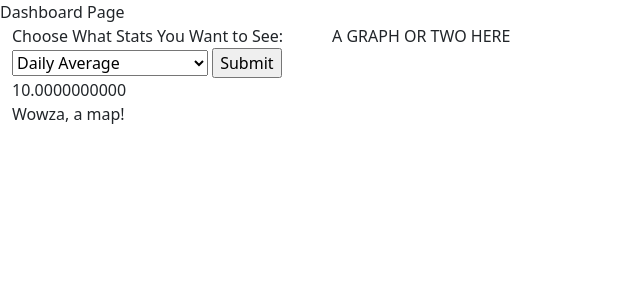
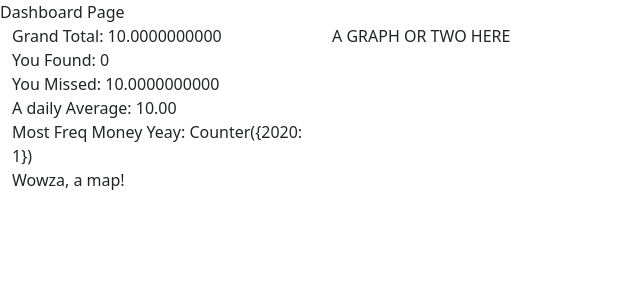
Before and after one commit to makeller234/money_tracking, a Flask app: page /dashboard in a window 1280 px wide. Shown: the top 300 px of the page, without its empty margins (0-640 px from the left). Run offline with Flask 2, Linux system fonts and the light colour scheme; the visitor is signed in with stand-in values (Sample User, id 1); tables that the repository leaves empty hold one stand-in row (values such as "Sample post").

Commit message:
updated sql dtabase b/c of missing true/false in missed column, added total money and part of most freq money year functions

```diff
--- a/crud.py
+++ b/crud.py
@@ -27,6 +27,18 @@ def create_money_entry(email, date, amount, address, city, state, zip, locname,
 
     return money
 
+def total_money(user_email):
+    all_user_results = Monies.query.filter_by(email = user_email).all()
+    total_found = 0
+    total_missed = 0
+    for elem in all_user_results:
+        if elem.missed == False:
+            total_found += elem.amount
+        elif elem.missed == True:
+            total_missed += elem.amount
+
+    return {'Total_Found': total_found, "Total_Missed": total_missed}
+
 def daily_average(user_email):
     all_user_results = Monies.query.filter_by(email = user_email).all()
     total = 0
@@ -37,8 +49,19 @@ def daily_average(user_email):
         if elem.date not in unique_days:
             unique_days.append(elem.date)
 
-    return total / len(unique_days)
+    return round(total / len(unique_days), 2)
 
+def most_freq_money_and_year(user_email):
+    all_user_results = Monies.query.filter_by(email = user_email).all()
+
+    money_years = []
+    for elem in all_user_results:
+        money_years.append(elem.money_year)
+
+    money_year_counter = Counter(money_years)
+
+    return money_year_counter
+#stats function that does all stats, to have fewer queries and returns dictionary of all stats, or one function per stat
 
 if __name__ == "__main__":
     from server import app
--- a/server.py
+++ b/server.py
@@ -99,13 +99,11 @@ def coin_entry():
 
 @app.route('/dashboard')
 def dashboard():
+    total = crud.total_money(session['email'])
+    day_avg = crud.daily_average(session['email'])
+    money_years = crud.most_freq_money_and_year(session['email'])
 
-    stat_choice = request.args.get('stats')
-    print('TESTING STAT CHOICE')
-    print(stat_choice)
-    day_avg = crud.daily_average(session['email'])
-
-    return render_template('dashboard.html', day_avg = day_avg)
+    return render_template('dashboard.html', day_avg = day_avg, total_found = total['Total_Found'], total_missed = total['Total_Missed'], money_years = money_years)
 
 
 
--- a/templates/dashboard.html
+++ b/templates/dashboard.html
@@ -7,14 +7,16 @@ Dashboard Page
 <div class='container-fluid'>
     <div class='row'>
         <div class='col-3'>
-            <label for='stats'>Choose What Stats You Want to See:</label>
-            <select name='stats' id='stats' action='/dashboard'>
-                <option value='day_avg'>Daily Average</option>
-                <option value='all_stats'>Show Me EVERYTHING!</option>
+            Grand Total: {{ total_found + total_missed}}
+            <br>
+            You Found: {{ total_found }}
+            <br>
+            You Missed: {{ total_missed }}
+            <br>
+            A daily Average: {{ day_avg }}
+            <br>
+            Most Freq Money Yeay: {{ money_years }}
 
-            </select>
-            <input type="submit">
-            {{ day_avg }}
         </div>
         <div class='col-9'>
             A GRAPH OR TWO HERE
```
Also changed, not shown: money.sql.
